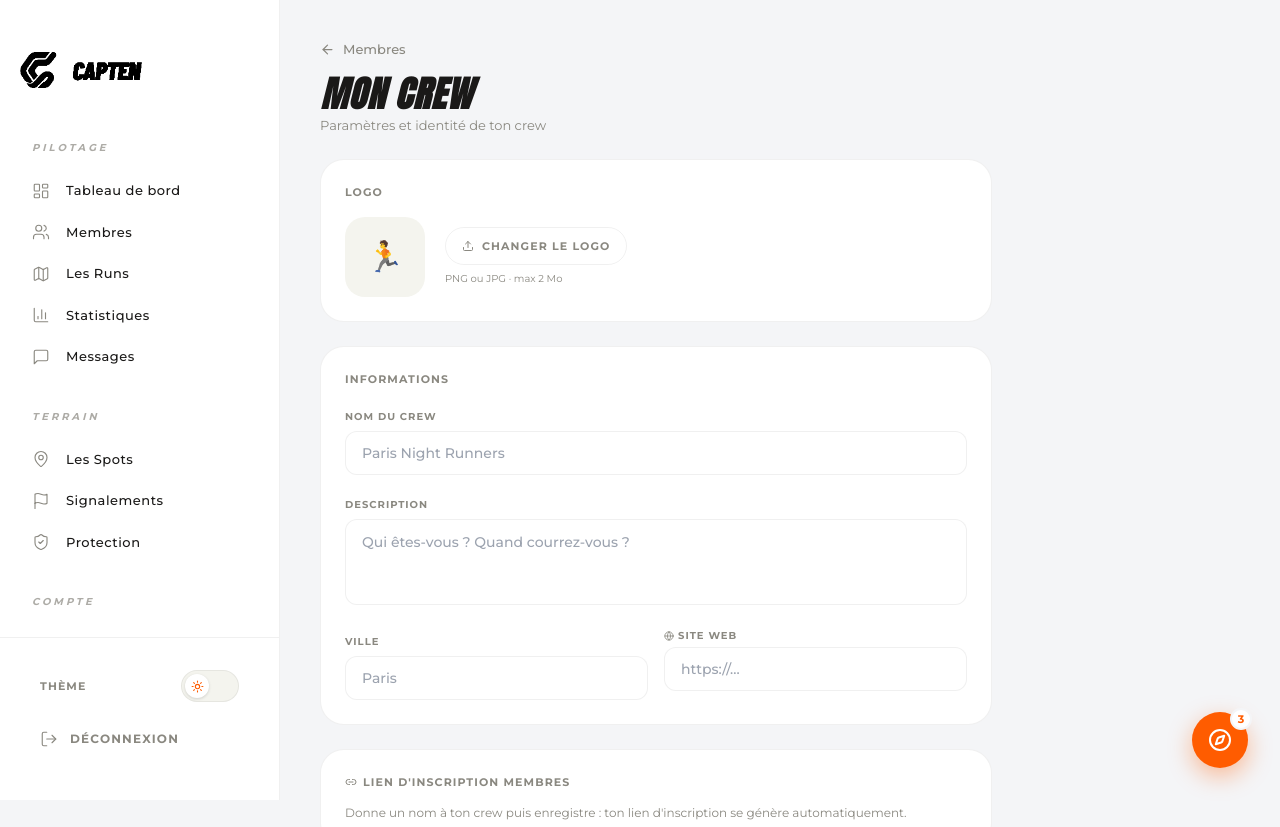
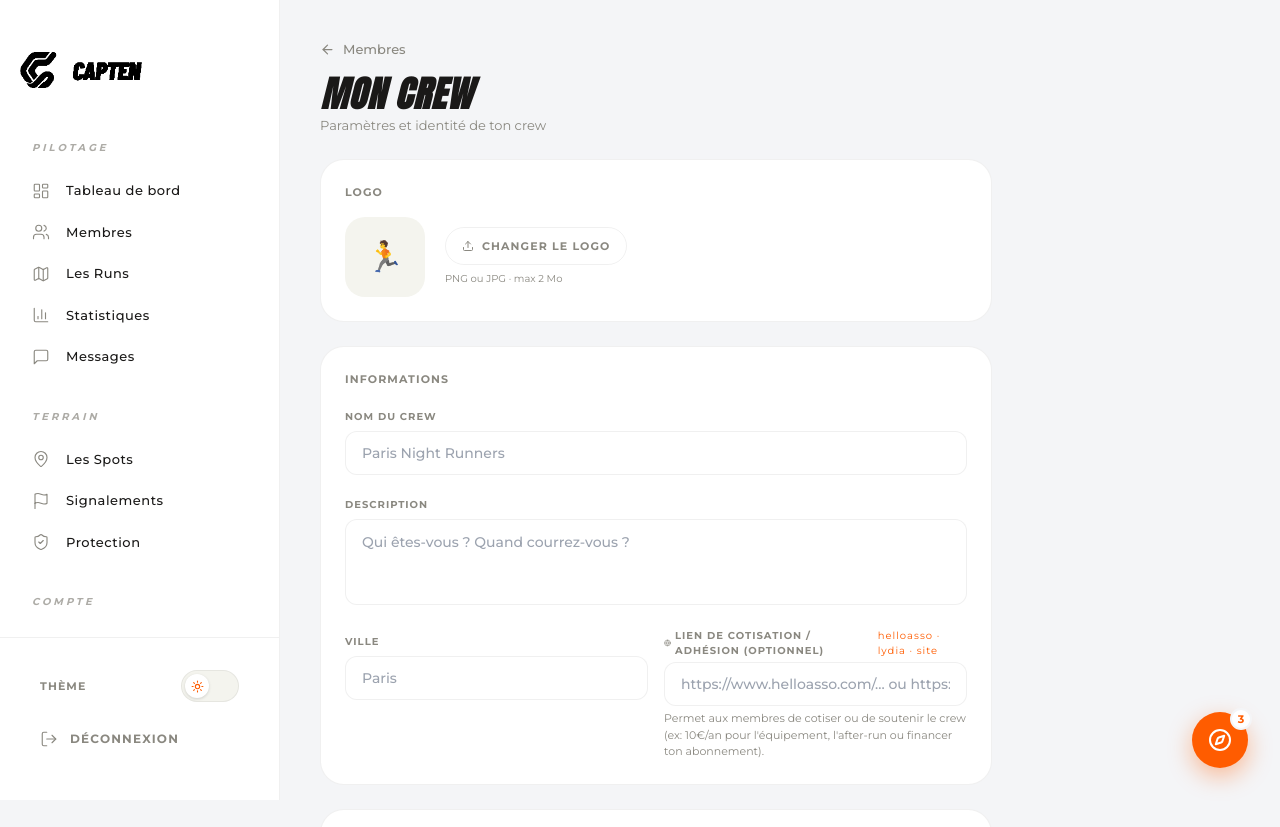
Before and after one commit to cheicknediawara10-crypto/capten, a Next.js app: page /dashboard/club in a window 1280 px wide. Shown: the top 827 px of the page. Built offline with nearby package versions, Linux system fonts and the light colour scheme; no server answers.

Commit message:
feat(club): add optional annual membership / cotisation link (HelloAsso, Lydia) to club settings and join success screen

```diff
--- a/src/app/dashboard/club/page.tsx
+++ b/src/app/dashboard/club/page.tsx
@@ -225,17 +225,20 @@ export default function ClubSettingsPage() {
             />
           </div>
           <div className="space-y-1">
-            <label className="text-[10px] font-bold uppercase tracking-widest text-[color:var(--app-text-muted)] flex items-center gap-1">
-              <Globe size={10} />
-              Site web
+            <label className="text-[10px] font-bold uppercase tracking-widest text-[color:var(--app-text-muted)] flex items-center justify-between">
+              <span className="flex items-center gap-1"><Globe size={10} /> Lien de Cotisation / Adhésion (Optionnel)</span>
+              <span className="text-[#FF5C00] font-normal lowercase">helloasso · lydia · site</span>
             </label>
             <input
               type="url"
               value={club.website_url || ""}
               onChange={(e) => update("website_url", e.target.value)}
-              placeholder="https://…"
+              placeholder="https://www.helloasso.com/... ou https://lydia-app.com/..."
               className="w-full h-11 px-4 rounded-[12px] border border-[color:var(--app-border)] text-sm font-medium focus:border-[#FF5C00] focus:ring-2 focus:ring-[#FF5C00]/20 outline-none transition-all"
             />
+            <p className="text-[11px] text-[color:var(--app-text-muted)]">
+              Permet aux membres de cotiser ou de soutenir le crew (ex: 10€/an pour l&apos;équipement, l&apos;after-run ou financer ton abonnement).
+            </p>
           </div>
         </div>
       </motion.div>
--- a/src/app/join/[slug]/page.tsx
+++ b/src/app/join/[slug]/page.tsx
@@ -80,7 +80,7 @@ function SpotsSection({ spots, clubName }: { spots: CrewSpot[]; clubName: string
 
 function useClub(slug: string) {
   const [club, setClub] = React.useState<{
-    id: string; name: string; logo_url: string | null; city: string | null; description: string | null;
+    id: string; name: string; logo_url: string | null; city: string | null; description: string | null; website_url: string | null;
   } | null>(null);
   const [loading, setLoading] = React.useState(true);
 
@@ -88,7 +88,7 @@ function useClub(slug: string) {
     import("@/lib/supabase/client").then(({ createClient }) => {
       const sb = createClient();
       sb.from("clubs")
-        .select("id, name, logo_url, city, description")
+        .select("id, name, logo_url, city, description, website_url")
         .eq("slug", slug)
         .single()
         .then((res: { data: typeof club }) => { setClub(res.data); setLoading(false); });
@@ -243,6 +243,17 @@ export default function JoinPage() {
           >
             Accéder à mon espace <ArrowRight className="w-4 h-4" />
           </button>
+
+          {club.website_url && (
+            <a
+              href={club.website_url}
+              target="_blank"
+              rel="noopener noreferrer"
+              className="mt-3 w-full h-11 border border-[#E8E8E8] hover:border-[#FF5500] rounded-xl flex items-center justify-center gap-2 text-xs font-bold text-[#111111] transition-colors"
+            >
+              ☕ Cotisation / Soutenir l&apos;orga du crew ↗
+            </a>
+          )}
         </motion.div>
       </div>
     );
```
